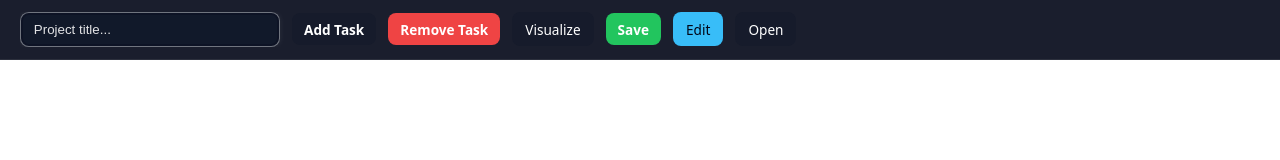
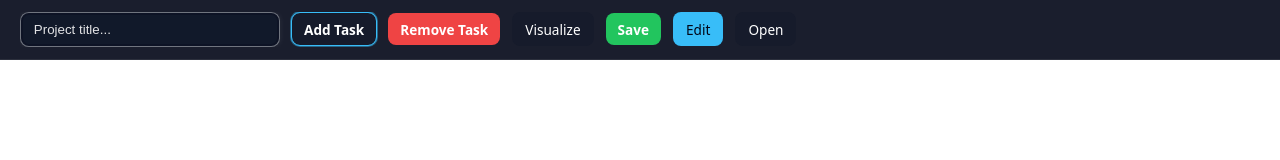
Before and after one commit to Canvaswarshsd/skilltree-frontend, a React (Vite) app: page / in a window 1280 px wide. In both pictures the pointer is over the button "Add Task". Shown: the top 160 px of the page. Built offline with nearby package versions, Linux system fonts and the light colour scheme.

Commit message:
Update Open button and Save logic

```diff
--- a/src/App.css
+++ b/src/App.css
@@ -59,7 +59,7 @@ html, body { overflow: hidden; }
 
 /* Buttons */
 .btn {
-  background: rgba(15,23,42,.4);   /* geändert von rgba(148,163,184,.18) */
+  background: rgba(15,23,42,.4);
   border: none;
   border-radius: .5rem;
   padding: .4rem .75rem;
@@ -67,7 +67,14 @@ html, body { overflow: hidden; }
   font-weight: 600;
   font-size: .85rem;
   cursor: pointer;
+  transition: box-shadow .2s ease, transform .05s ease;
 }
+.btn:hover {
+  outline: 1px solid #38bdf8;
+  box-shadow: 0 0 0 2px rgba(56,189,248,.45);
+}
+.btn:active { transform: translateY(1px); }
+
 .btn-remove { background: #ef4444; }
 .btn-save { background: #22c55e; }
 
@@ -79,6 +86,11 @@ html, body { overflow: hidden; }
   color: #fff;
   cursor: pointer;
   font-size: .85rem;
+  transition: box-shadow .2s ease;
+}
+.view-btn:hover {
+  outline: 1px solid #38bdf8;
+  box-shadow: 0 0 0 2px rgba(56,189,248,.45);
 }
 .view-btn.active { background: #38bdf8; color: #020617; }
 
```
